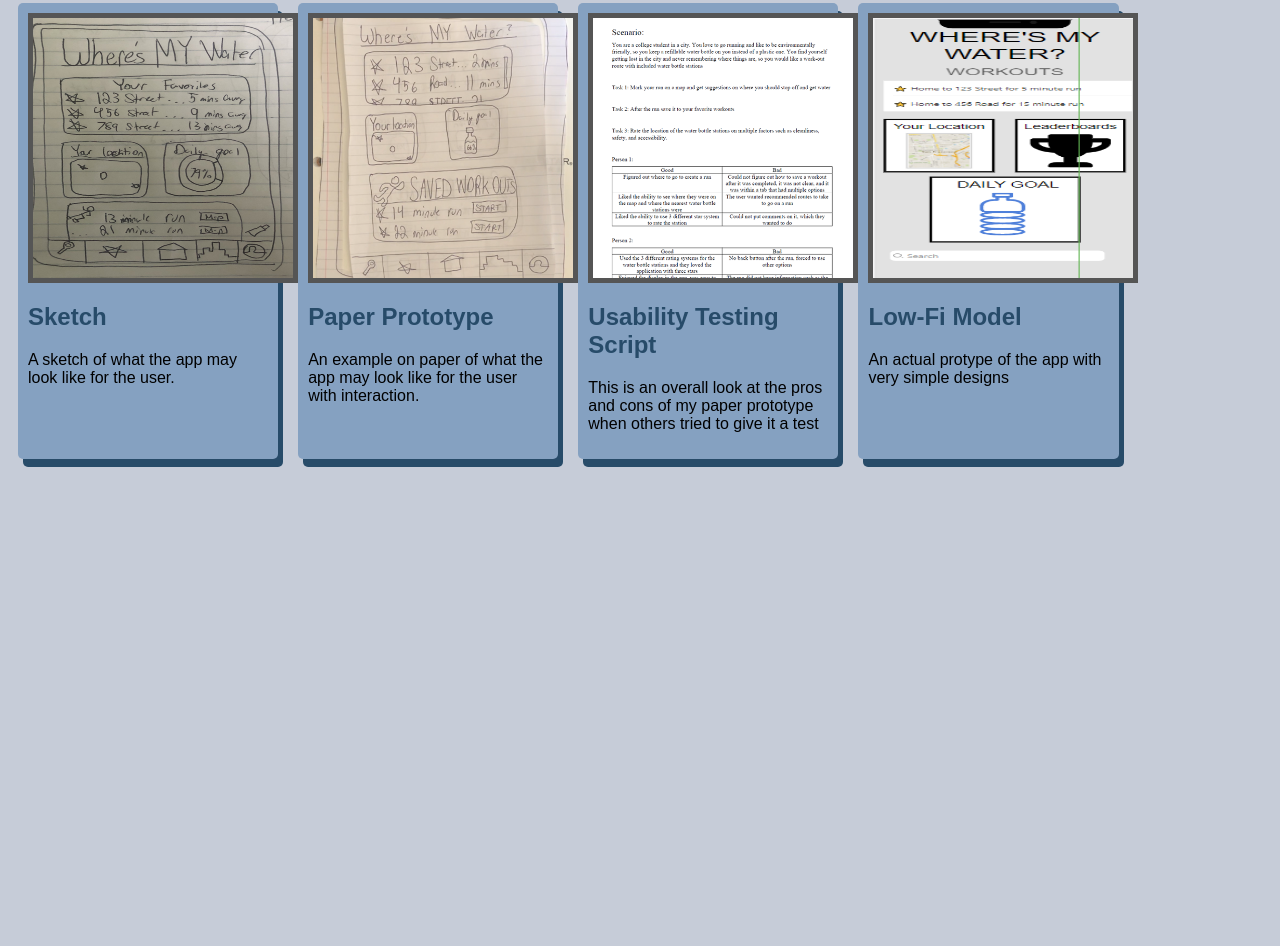
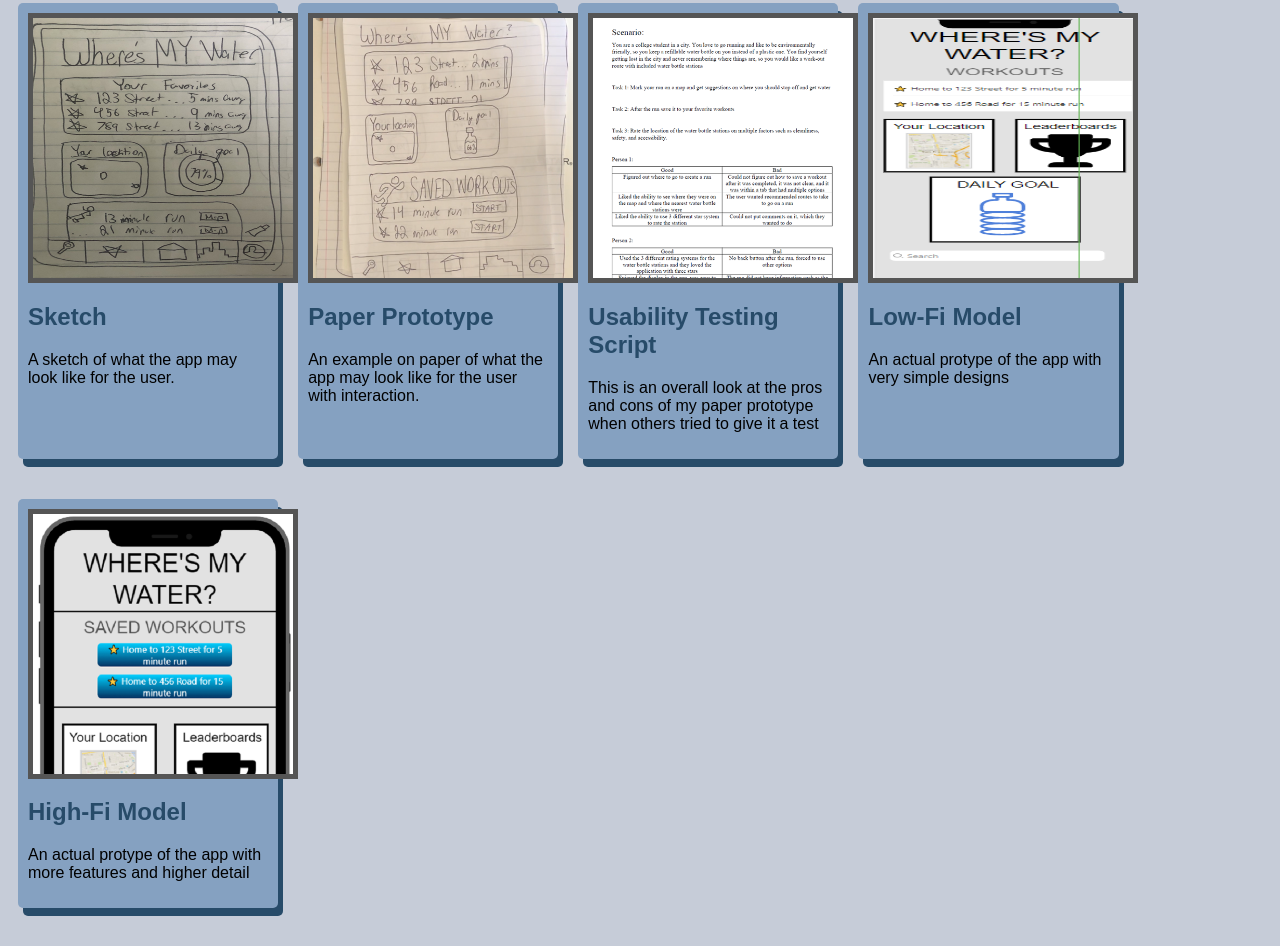
Before and after one commit to Cappuccino4/Cappuccino4.github.io, a plain HTML site: page index.html in a window 1280 px wide. Shown: the part 691-1637 px from the top of the page. Before the commit the page ends 1188 px from the top, so only its background shows below. Drawn offline with Linux system fonts and the light colour scheme.

Commit message:
Add files via upload

```diff
--- a/index.html
+++ b/index.html
@@ -98,6 +98,17 @@
                     </p>
                 </section>
             </section>
+
+            <!--HighFi Prototype-->
+            <section class="assignment">
+                <a href="Files/Water Bottle Refill App HighFi-html/index.html"><img src="Images/highFi.PNG"></a>
+                <section class="assignment-details">
+                    <a href="Files/Water Bottle Refill App HighFi-html/index.html"><h2>High-Fi Model</h2></a>
+                    <p>
+                        An actual protype of the app with more features and higher detail
+                    </p>
+                </section>
+            </section>
         </div>
     </body>
 </html>
```
Also changed, not shown: Images/highFi.PNG (added).
